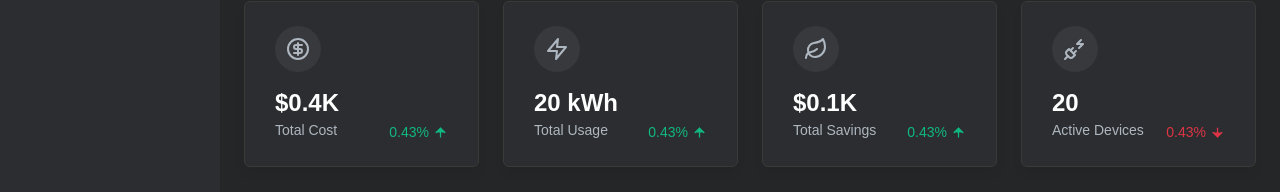
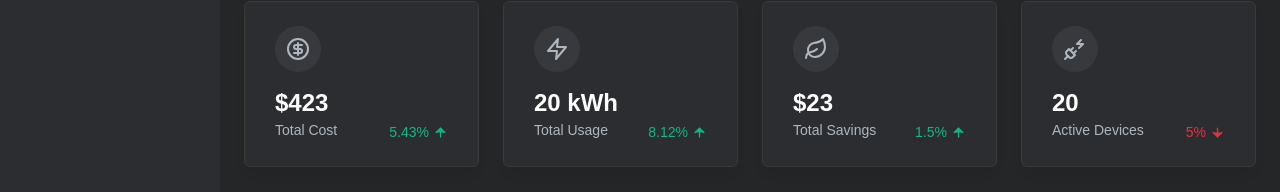
Before and after one commit to BorhanSaflo/volt-vista, a Next.js app: page / in a window 1280 px wide. Shown: the part 558-750 px from the top of the page. Built offline with nearby package versions, Linux system fonts and the light colour scheme; a web font is replaced by a local one.

Commit message:
v0.1.7 - Update: Stats Cards Data Sample Data

```diff
--- a/app/page.tsx
+++ b/app/page.tsx
@@ -17,8 +17,8 @@ export const metadata: Metadata = {
 const stats = [
   {
     title: "Total Cost",
-    total: "$0.4K",
-    rate: "0.43%",
+    total: "$423",
+    rate: "5.43%",
     levelUp: true,
     levelDown: false,
     icon: <CircleDollarSign size={24} />,
@@ -26,15 +26,15 @@ const stats = [
   {
     title: "Total Usage",
     total: "20 kWh",
-    rate: "0.43%",
+    rate: "8.12%",
     levelUp: true,
     levelDown: false,
     icon: <Zap size={24} />,
   },
   {
     title: "Total Savings",
-    total: "$0.1K",
-    rate: "0.43%",
+    total: "$23",
+    rate: "1.5%",
     levelUp: true,
     levelDown: false,
     icon: <Leaf size={24} />,
@@ -42,7 +42,7 @@ const stats = [
   {
     title: "Active Devices",
     total: "20",
-    rate: "0.43%",
+    rate: "5%",
     levelUp: false,
     levelDown: true,
     icon: <PlugZap size={24} />,
```
